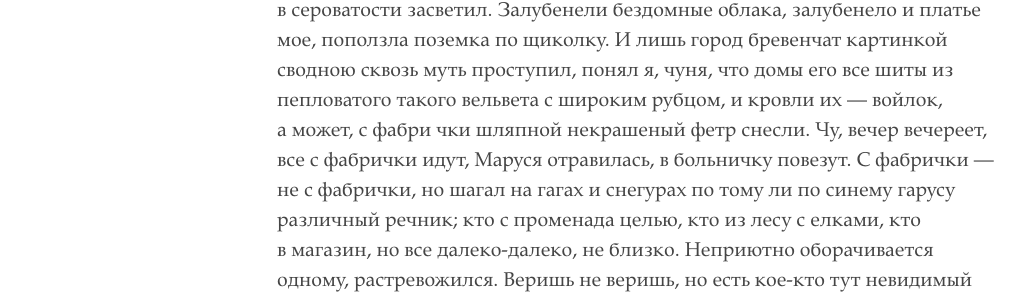
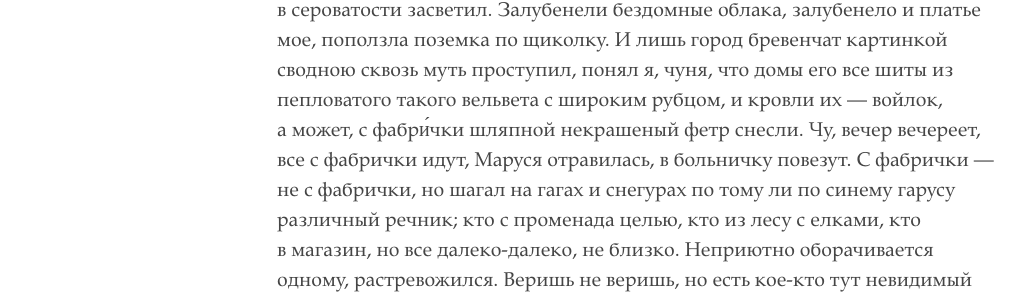
Before and after one commit to digbmc/dog-annotation-site, a Jekyll site: the page built from _texts/12_ru.md, in a window 1280 px wide and 1400 px high, scrolled down 757 px. Shown: the part 799-1099 px from the top of the window, without its empty margins (3-1028 px from the left). Built offline with Jekyll 4.4.1, drawn with Linux system fonts in a browser that asks for light colours; some of the changed text lies outside the part shown.

Commit message:
italics+stresses

```diff
--- a/_texts/12_ru.md
+++ b/_texts/12_ru.md
@@ -40,7 +40,7 @@
 льдом скучает сейчас? А чего ж, скороход опрометчивый, лампаду
 в сероватости засветил. Залубенели бездомные облака, залубенело
 и платье мое, поползла поземка по щиколку. И лишь город бревенчат картинкой сводною сквозь муть проступил, понял я, чуня, что
-домы его все шиты из пепловатого такого вельвета с широким рубцом, и кровли их — войлок, а может, с фабри чки шляпной некрашеный фетр снесли. Чу, вечер вечереет, все с фабрички идут, Маруся
+домы его все шиты из пепловатого такого вельвета с широким рубцом, и кровли их — войлок, а может, с фабри́чки шляпной некрашеный фетр снесли. Чу, вечер вечереет, все с фабрички идут, Маруся
 отравилась, в больничку повезут. С фабрички — не с фабрички, но
 шагал на гагах и снегурах по тому ли по синему гарусу различный
 речник; кто с променада целью, кто из лесу с елками, кто в магазин,
@@ -151,7 +151,7 @@
 тебя по баракам — Орина Неклина, чья теперь ты, какого, положим,
 Паклина? А матросик — моряк-то, который в купе тебе встретился, — смекаешь ли кто? Прежде и я не знал — кто такой, какого флота, пропал или списан? Такой неизвестный казался, хоть памятник
 ставь. Ныне верю — матрос Альбатросов, и списан вчистую. Возьмите терпенье, знакомство с ним наше по ходу поезда. А попечитель
-слезу распустил, все песней не налюбуется. Видите, русский наигрыш даже и крупных чинов прошибает, а что уж с меня, с мизерного, взять — я очень расстроился. А посмотреть за окошко — там тоже веселого мало: хибары, декабрь. И какой-нибудь цы ган, сума
+слезу распустил, все песней не налюбуется. Видите, русский наигрыш даже и крупных чинов прошибает, а что уж с меня, с мизерного, взять — я очень расстроился. А посмотреть за окошко — там тоже веселого мало: хибары, декабрь. И какой-нибудь цы́ган, сума
 переметная — копия нас, — с котомкой на палке и связками сушек на
 шее заместо монист, — топчет саван родимых пространств, и пусть
 держится кандибобером, в очах его прочитаем, что положение швах,
```
Also changed, not shown: other parts of _texts/12_ru.md (+12 -12 lines).
